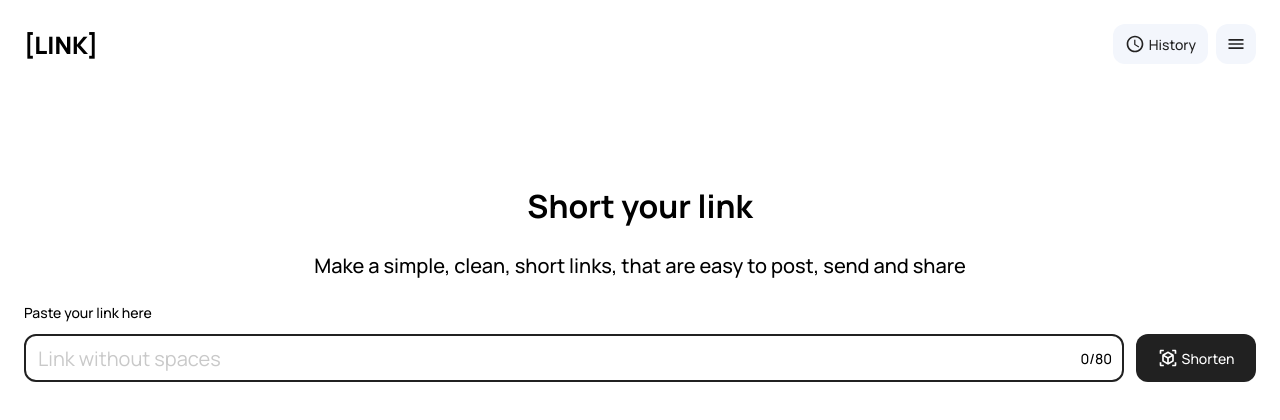
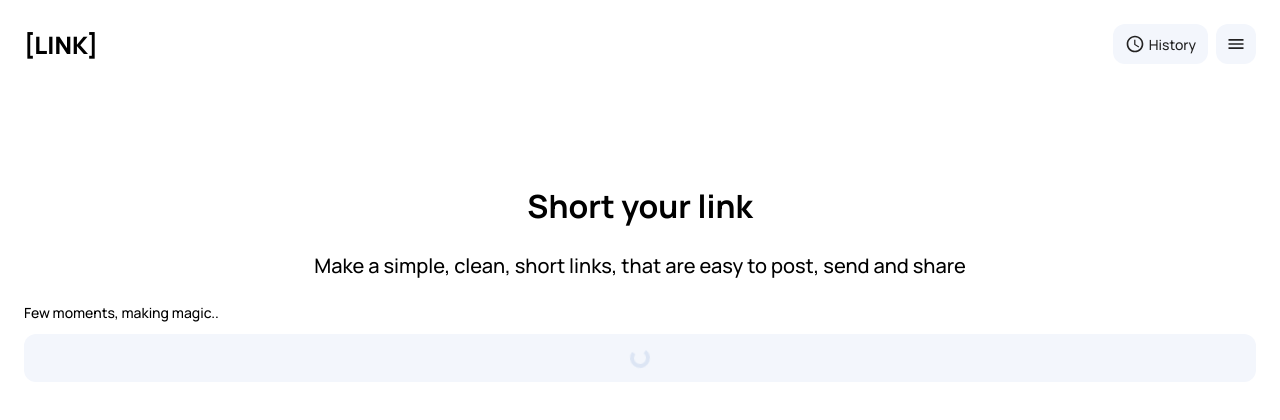
Before and after one commit to lletov/link, a React (Create React App) app: page / in a window 1280 px wide. Shown: the top 420 px of the page. Built offline with nearby package versions, Linux system fonts and the light colour scheme.

Commit message:
feat: add loader

```diff
--- a/src/App.css
+++ b/src/App.css
@@ -169,3 +169,33 @@ p {
   color: var(--error-text);
   font-weight: 600;
 }
+
+.shorten-pending {
+  height: 4.8rem;
+  width: 100%;
+  background-color: var(--light-blue);
+  border-radius: 12px;
+  display: flex;
+  align-items: center;
+  justify-content: center;
+}
+
+.loader {
+    width: 2rem;
+    height: 2rem;
+    border: 4px solid var(--dark-blue);
+    border-bottom-color: transparent;
+    border-radius: 50%;
+    display: inline-block;
+    box-sizing: border-box;
+    animation: rotation 1s linear infinite;
+    }
+
+    @keyframes rotation {
+    0% {
+        transform: rotate(0deg);
+    }
+    100% {
+        transform: rotate(360deg);
+    }
+    }
--- a/src/components/ShortenForm.tsx
+++ b/src/components/ShortenForm.tsx
@@ -1,5 +1,6 @@
 import React from 'react'
 import BigButton from './BigButton'
+import ShortenPending from './ShortenPending'
 import ShortenIcon from './../assets/view_in_ar.svg'
 import Input from './Input'
 import appStore from '../store/AppStore';
@@ -7,7 +8,7 @@ import { useState } from 'react';
 
 
 export default function ShortenForm() {
-  const { shortenStatus, setShortenStatus, clearText } = appStore();
+  const { shortenStatus, setShortenStatus, rawLink, setRawLink, clearRawLink } = appStore();
 
   const [text, setText] = useState('');
 
@@ -37,10 +38,13 @@ export default function ShortenForm() {
     <div className='shorten-form'>
         <p>{statuses[shortenStatus].title}</p>
         {/* <p className='error-text'>Error! Paste your link here</p> */}
-        <div className='shorten-form-cta'>
-            <Input maxLength={80} text={text} handleInput={handleInput} clearInput={clearInput}/>
-            <BigButton title='Shorten' path={ShortenIcon} width={'12rem'}/>
-        </div>
+        {shortenStatus === 'input' &&
+          <div className='shorten-form-cta'>
+              <Input maxLength={80} text={text} handleInput={handleInput} clearInput={clearInput}/>
+              <BigButton title='Shorten' path={ShortenIcon} width={'12rem'}/>
+          </div>
+        }
+        {shortenStatus === 'pending' && <ShortenPending/>}
     </div>
   )
 }
--- /dev/null
+++ b/src/components/ShortenPending.tsx
@@ -0,0 +1,9 @@
+import React from 'react'
+
+export default function ShortenPending() {
+  return (
+    <div className='shorten-pending'>
+      <span className='loader'></span>
+    </div>
+  )
+}
--- a/src/store/AppStore.ts
+++ b/src/store/AppStore.ts
@@ -4,14 +4,18 @@ type TShortenStatus = 'input' | 'pending' | 'resolved' | 'error';
 
 interface StoreState {
   shortenStatus: TShortenStatus;
+  rawLink: string;
+  setRawLink: (newText: string) => void;
+  clearRawLink: () => void;
   setShortenStatus: (newText: TShortenStatus) => void;
-  clearText: () => void;
 }
 
 const appStore = create<StoreState>((set) => ({
-  shortenStatus: 'input',
+  shortenStatus: 'pending',
+  rawLink: '',
   setShortenStatus: (newText) => set({ shortenStatus: newText }),
-  clearText: () => set({ shortenStatus: 'input' }),
+  clearRawLink: () => set({ rawLink: '' }),
+  setRawLink: (newText) => set({ rawLink: newText }),
 }));
 
 export default appStore;
```
